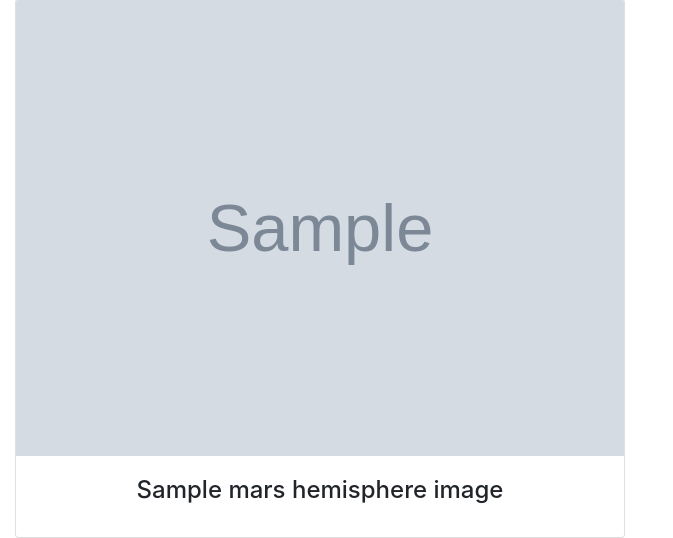
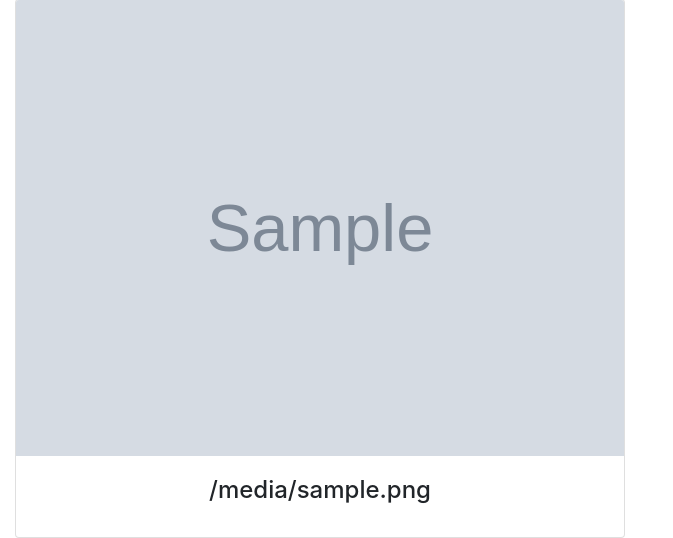
Before and after one commit to KholiswaT/NASA-WebScraping, a Flask app: template templates/index.html in a window 1280 px wide. Shown: the part 1280-1818 px from the top of the page, without its empty margins (0-673 px from the left). Run offline with Flask 2, Linux system fonts and the light colour scheme; the template is opened without the code that fills it: most values are stand-ins (such as "Sample title", 1, 10 or a date in 2020); grey boxes marked "Sample" are stand-in pictures; some libraries are stand-ins or nearby versions.

Commit message:
Add files via upload

```diff
--- a/templates/index.html
+++ b/templates/index.html
@@ -112,9 +112,9 @@
    {% for hemisphere in mars_hemisphere %}
     <div class="col-md-6">
       <div class="card text-center">
-        <img class="card-img-top" src="{{ mars_hemisphere_image.image_url }}" style="max-width:100%; max-height: auto;">
+        <img class="card-img-top" src="{{mars.image_url}}" style="max-width:100%; max-height: auto;">
         <div class="card-body">
-          <h4 class="card-title">{{mars_hemisphere_image.title}}</h4>
+          <h4 class="card-title">{{mars.mars_hemisphere_image_urls}}</h4>
         </div>
       </div>
     </div>
@@ -123,5 +123,4 @@
 </div>
 </body>
 
-
 </html>
```
